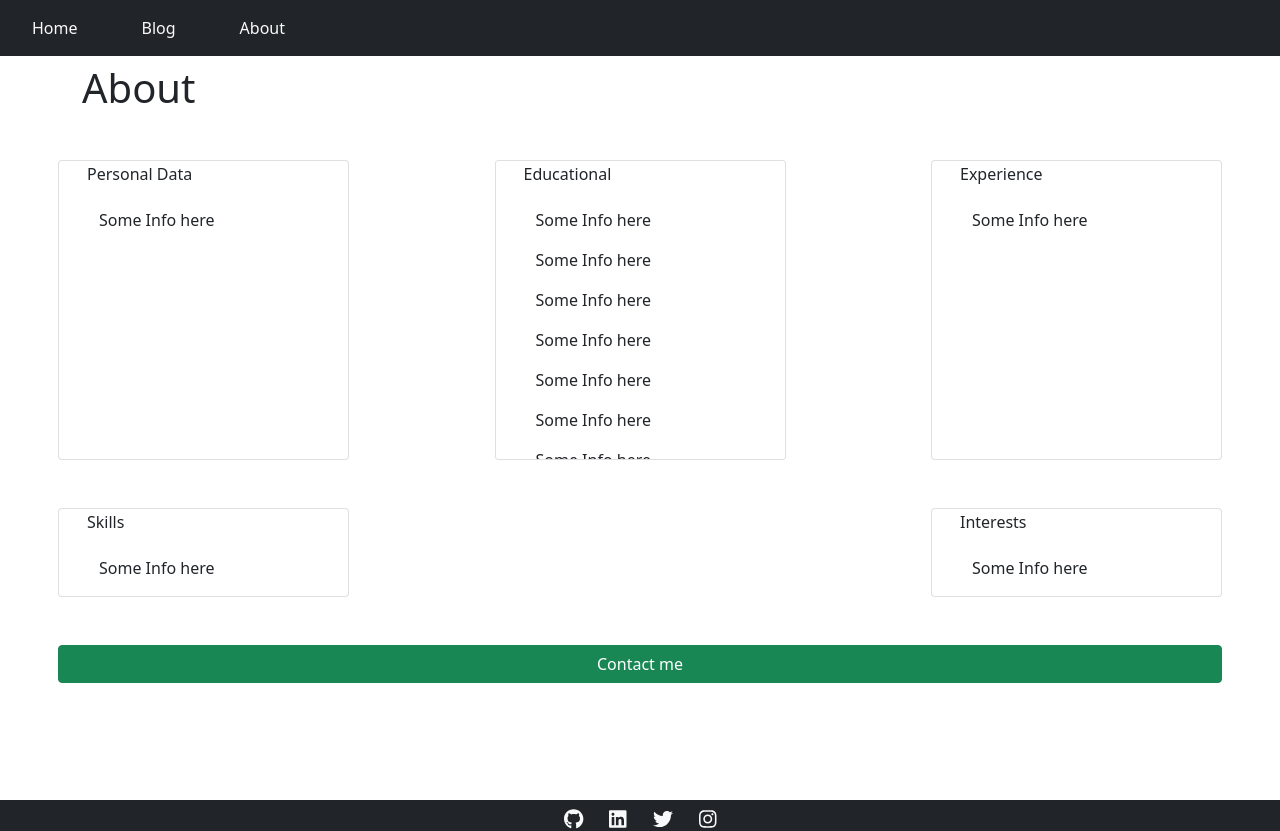
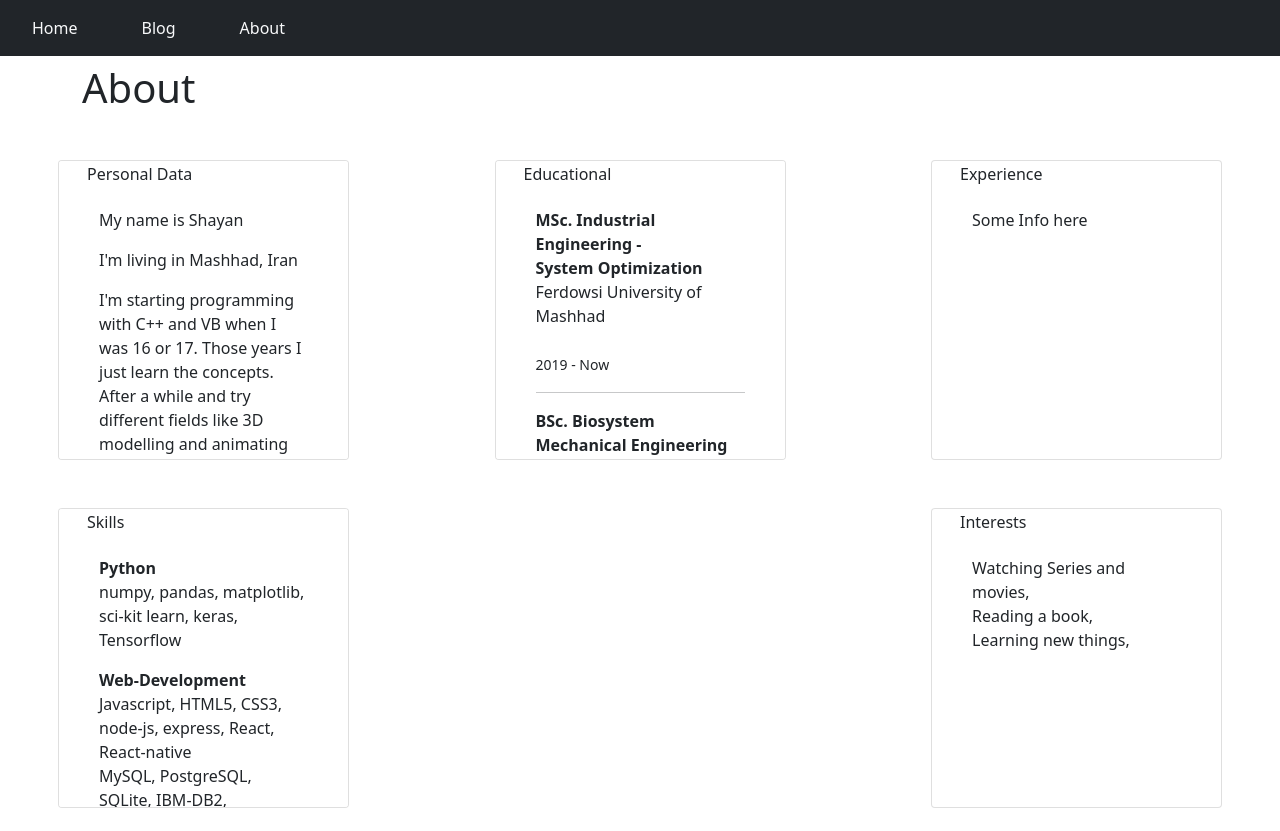
Before and after one commit to ShayanSadeghi/PersonalBlog, a Next.js app: page /about in a window 1280 px wide. Shown: the top 831 px of the page. Built offline with nearby package versions, Linux system fonts and the light colour scheme.

Commit message:
added about files in separate files

```diff
--- /dev/null
+++ b/components/about/About_Educational.js
@@ -0,0 +1,27 @@
+function About_Educational() {
+  return (
+    <div
+      className="card col-md-3 col-sm-12 overflow-scroll"
+      style={{ maxHeight: 300 }}
+    >
+      <h6 className="card-title pt-1 ps-1">Educational</h6>
+      <div className="card-body">
+        <div className="card-text">
+          <strong>MSc. Industrial Engineering - </strong> <br />
+          <strong>System Optimization</strong> <br />
+          <p className="mb-0">Ferdowsi University of Mashhad</p>
+          <br />
+          <small>2019 - Now</small>
+          <hr />
+          <strong>BSc. Biosystem Mechanical Engineering </strong> <br />
+          <p className="mb-0">Ferdowsi University of Mashhad</p>
+          <br />
+          <small>2014 - 2018</small>
+          <hr />
+        </div>
+      </div>
+    </div>
+  );
+}
+
+export default About_Educational;
--- /dev/null
+++ b/components/about/About_Experience.js
@@ -0,0 +1,15 @@
+function About_Experience() {
+  return (
+    <div
+      className="card col-md-3 col-sm-12 overflow-scroll"
+      style={{ maxHeight: 300 }}
+    >
+      <h6 className="card-title pt-1 ps-1">Experience</h6>
+      <div className="card-body">
+        <p className="card-text">Some Info here</p>
+      </div>
+    </div>
+  );
+}
+
+export default About_Experience;
--- /dev/null
+++ b/components/about/About_Interests.js
@@ -0,0 +1,21 @@
+function About_Interests() {
+  return (
+    <div
+      className="card col-md-3 col-sm-12 overflow-scroll"
+      style={{ maxHeight: 300 }}
+    >
+      <h6 className="card-title pt-1 ps-1">Interests</h6>
+      <div className="card-body">
+        <p className="card-text">
+          Watching Series and movies,
+          <br />
+          Reading a book,
+          <br />
+          Learning new things,
+        </p>
+      </div>
+    </div>
+  );
+}
+
+export default About_Interests;
--- /dev/null
+++ b/components/about/About_Personal.js
@@ -0,0 +1,35 @@
+function About_Personal() {
+  return (
+    <div
+      className="card col-md-3 col-sm-12 overflow-scroll"
+      style={{ maxHeight: 300 }}
+    >
+      <h6 className="card-title pt-1 ps-1">Personal Data</h6>
+      <div className="card-body">
+        <p className="card-text">My name is Shayan</p>
+        <p className="card-text">I'm living in Mashhad, Iran</p>
+        <p className="card-text">
+          I'm starting programming with C++ and VB when I was 16 or 17. Those
+          years I just learn the concepts. After a while and try different
+          fields like 3D modelling and animating (using 3ds-Max), I get back to
+          the programming agin. This time I was programmer in a team made of
+          universities friends and wrote code to make a CMMS program using
+          MS.Access as a database and VBA. Those years I got familiar with SQL,
+          and learned how to make a connection between logic and GUI in an
+          application.
+          <br />
+          After that I dive in Web programming. HTML, CSS, Javascript, nodeJs,
+          expressJs, ReactJS, React-Native was my way. I also work with
+          databases such as MongoDb, Mysql, SqLite. Although I was able to use
+          these database drivers and write direct commands, but I'd prefer to
+          use ORMs most of the time.
+          <br />I was getting familiar with Data-Mining because one of my
+          university courses. I learned Python for that and now I'm able to
+          create supervised and unsupervised models to gain knowledge from data.
+        </p>
+      </div>
+    </div>
+  );
+}
+
+export default About_Personal;
--- /dev/null
+++ b/components/about/About_Skills.js
@@ -0,0 +1,28 @@
+function About_Skills() {
+  return (
+    <div
+      className="card col-md-3 col-sm-12 overflow-scroll"
+      style={{ maxHeight: 300 }}
+    >
+      <h6 className="card-title pt-1 ps-1">Skills</h6>
+      <div className="card-body">
+        <div className="card-text">
+          <strong>Python</strong>
+          <p>numpy, pandas, matplotlib, sci-kit learn, keras, Tensorflow </p>
+
+          <strong>Web-Development</strong>
+          <p>
+            Javascript, HTML5, CSS3, node-js, express, React, React-native
+            <br />
+            MySQL, PostgreSQL, SQLite, IBM-DB2, MongoDB, Redis
+          </p>
+
+          <strong>Other Skills...</strong>
+          <p>Git, Docker, Linux, bash</p>
+        </div>
+      </div>
+    </div>
+  );
+}
+
+export default About_Skills;
--- a/pages/about/index.js
+++ b/pages/about/index.js
@@ -1,5 +1,10 @@
 import Head from "next/head";
 import { useRouter } from "next/router";
+import About_Personal from "../../components/about/About_Personal";
+import About_Educational from "../../components/about/About_Educational";
+import About_Skills from "../../components/about/About_Skills";
+import About_Interests from "../../components/about/About_Interests";
+import About_Experience from "../../components/about/About_Experience";
 
 function about() {
   const router = useRouter();
@@ -12,71 +17,20 @@ function about() {
       <h1 className="mb-5">About</h1>
 
       <div className="row justify-content-between mb-5 g-5">
-        <div
-          className="card col-md-3 col-sm-12 overflow-scroll"
-          style={{ maxHeight: 300 }}
-        >
-          <h6 className="card-title pt-1 ps-1">Personal Data</h6>
-          <div className="card-body">
-            <p className="card-text">Some Info here</p>
-          </div>
-        </div>
-
-        <div
-          className="card col-md-3 col-sm-12 overflow-scroll"
-          style={{ maxHeight: 300 }}
-        >
-          <h6 className="card-title pt-1 ps-1">Educational</h6>
-          <div className="card-body">
-            <p className="card-text">Some Info here</p>
-            <p className="card-text">Some Info here</p>
-            <p className="card-text">Some Info here</p>
-            <p className="card-text">Some Info here</p>
-            <p className="card-text">Some Info here</p>
-            <p className="card-text">Some Info here</p>
-            <p className="card-text">Some Info here</p>
-            <p className="card-text">Some Info here</p>
-          </div>
-        </div>
-
-        <div
-          className="card col-md-3 col-sm-12 overflow-scroll"
-          style={{ maxHeight: 300 }}
-        >
-          <h6 className="card-title pt-1 ps-1">Experience</h6>
-          <div className="card-body">
-            <p className="card-text">Some Info here</p>
-          </div>
-        </div>
+        <About_Personal />
+        <About_Educational />
+        <About_Experience />
       </div>
 
       <div className="row justify-content-between g-5 mb-5">
-        <div
-          className="card col-md-3 col-sm-12 overflow-scroll"
-          style={{ maxHeight: 300 }}
-        >
-          <h6 className="card-title pt-1 ps-1">Skills</h6>
-          <div className="card-body">
-            <p className="card-text">Some Info here</p>
-          </div>
-        </div>
-
-        <div
-          className="card col-md-3 col-sm-12 overflow-scroll"
-          style={{ maxHeight: 300 }}
-        >
-          <h6 className="card-title pt-1 ps-1">Interests</h6>
-          <div className="card-body">
-            <p className="card-text">Some Info here</p>
-          </div>
-        </div>
+        <About_Skills />
+        <About_Interests />
       </div>
       <div className="row justify-content-center g-5">
         <button
           onClick={() => router.push("/contact")}
           className="btn btn-success"
         >
-          {" "}
           Contact me
         </button>
       </div>
```
